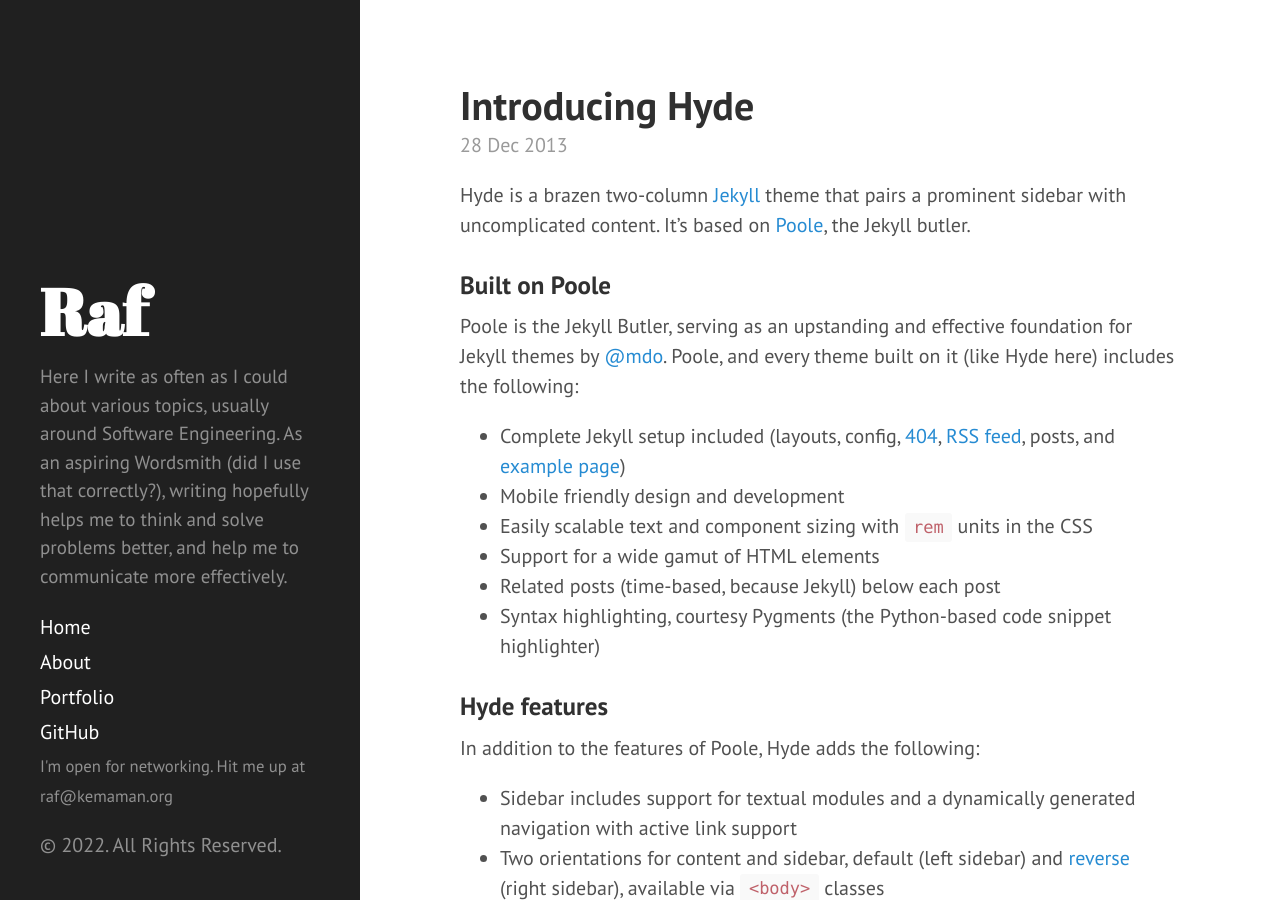
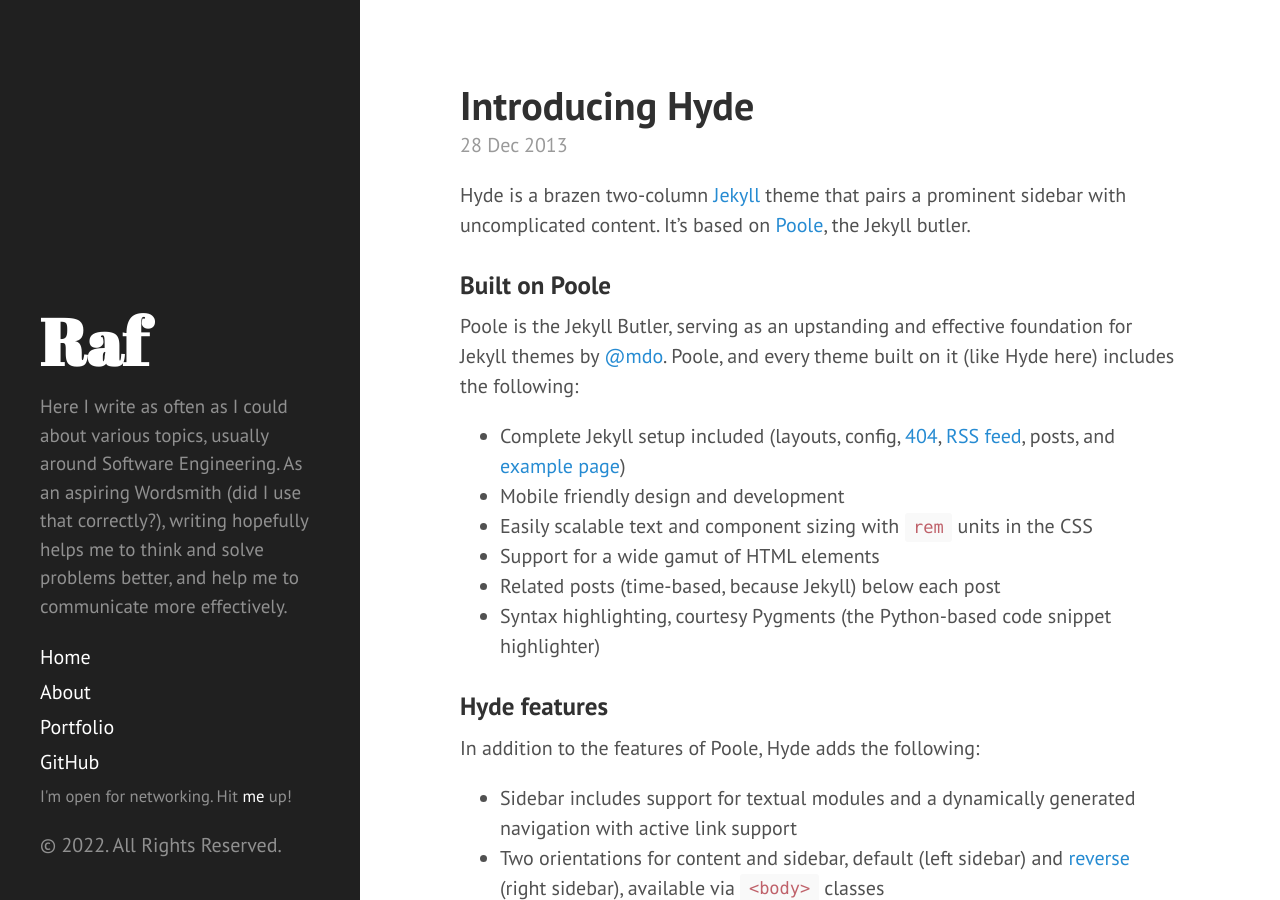
Before and after one commit to mrafsyam/mrafsyam.github.io, a Jekyll site: the page built from index.html, in a window 1280 px wide and 900 px high. Built offline with Jekyll 4.4.1, drawn with Linux system fonts in a browser that asks for light colours; Markdown is read by kramdown in place of the engine named in the settings; the list of posts is cut into pages by our own code.

Commit message:
Update sidebar.html

```diff
--- a/_includes/sidebar.html
+++ b/_includes/sidebar.html
@@ -21,9 +21,9 @@
         {% endif %}
       {% endfor %}
 
-      <a class="sidebar-nav-item" href="https://kemaman.org">Portfolio</a>
+      <a class="sidebar-nav-item" href="http://kemaman.org">Portfolio</a>
       <a class="sidebar-nav-item" href="https://github.com/mrafsyam">GitHub</a>
-      <span><small>I'm open for networking. Hit me up at raf@kemaman.org</small></span>
+      <span><small>I'm open for networking. Hit <a href="https://t.me/mrafsyam">me</a> up!</small></span>
     </nav>
 
     <p>&copy; {{ site.time | date: '%Y' }}. All Rights Reserved.</p>
```
